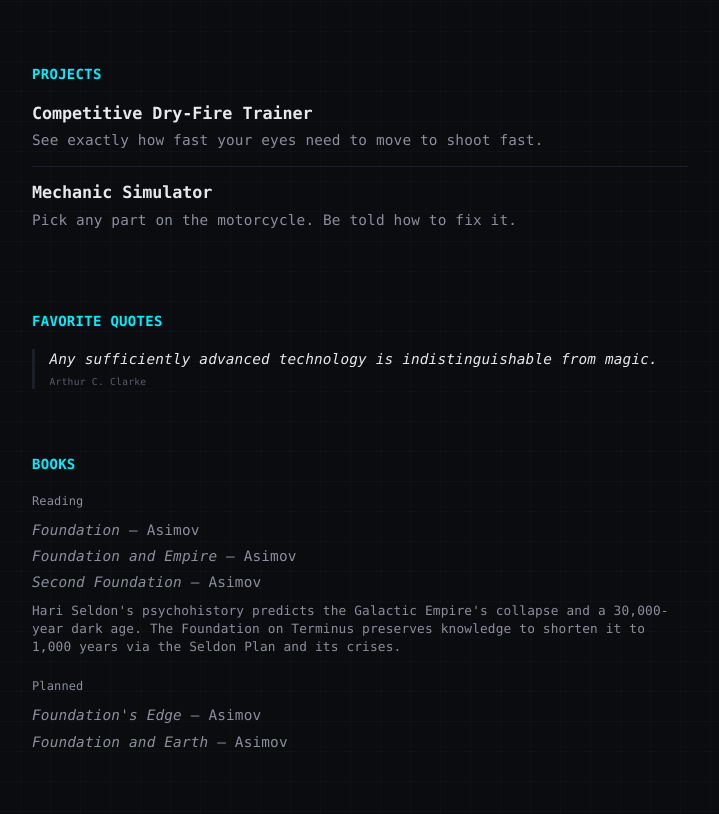
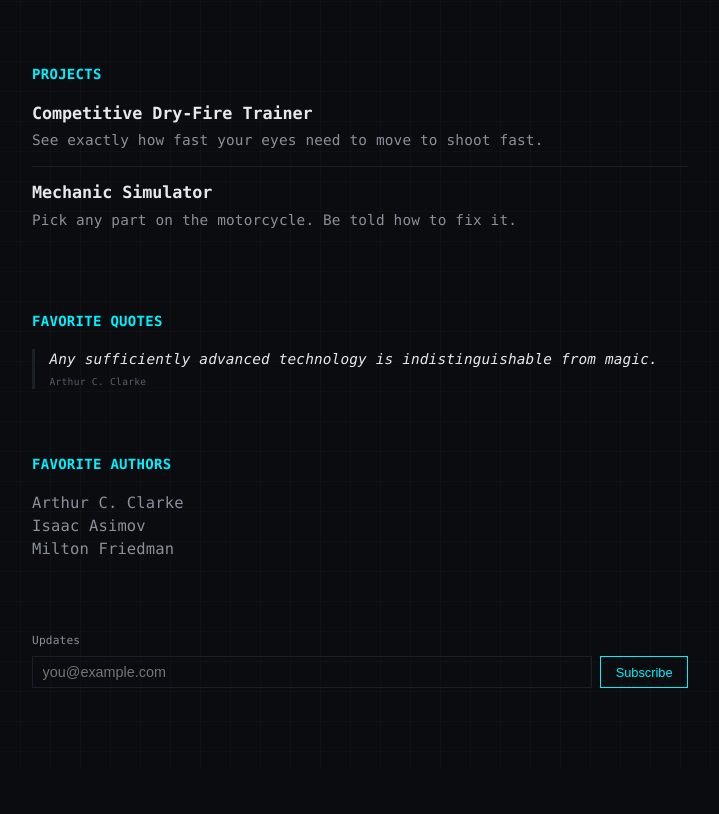
Before and after one commit to practicalbaseline/resume-site, a plain HTML site: page index.html in a window 1280 px wide. Shown: the part 119-933 px from the top of the page, without its empty margins (280-999 px from the left). After the commit the page ends 887 px from the top, so only its background shows below. Drawn offline with Linux system fonts and the light colour scheme.

Commit message:
Remove two fake blog posts (Writing section); replace Books section with Favorite Authors: Arthur C. Clarke, Isaac Asimov, Milton Friedman. Clean up meta description.

```diff
--- a/css/style.css
+++ b/css/style.css
@@ -133,37 +133,9 @@ h3 {
   letter-spacing: 0.03em;
 }
 
-/* Books + Writing */
-.books {
+/* Favorite Authors */
+.authors {
   margin-top: var(--gap);
-}
-
-.books-group {
-  margin-bottom: 1.35rem;
-}
-
-.books-group:last-child {
-  margin-bottom: 0;
-}
-
-.books-group .simple-list {
-  margin: 0;
-  padding: 0;
-  list-style: none;
-  color: var(--muted);
-  font-size: 0.9rem;
-  line-height: 1.5;
-}
-
-.books-group .simple-list li {
-  margin: 0.3rem 0;
-}
-
-.series-core {
-  font-size: 0.8rem;
-  color: var(--muted);
-  margin-top: 0.5rem;
-  line-height: 1.4;
 }
 
 /* shared simple primitives kept for reuse */
@@ -173,30 +145,9 @@ h3 {
   list-style: none;
 }
 
-/* Writing */
-.writing {
-  margin-top: var(--gap);
-}
-
-.writing .simple-list {
-  margin: 0;
-  padding: 0;
-  list-style: none;
+.simple-list li {
   color: var(--muted);
-  font-size: 0.9rem;
   line-height: 1.5;
-}
-
-.writing .simple-list li {
-  margin: 0.3rem 0;
-}
-
-/* date for writing */
-.writing .date {
-  font-size: 0.8em;
-  color: var(--faint);
-  margin-right: 0.5rem;
-  font-feature-settings: "tnum";
 }
 
 /* subscribe */
--- a/index.html
+++ b/index.html
@@ -3,7 +3,7 @@
 <head>
   <meta charset="UTF-8">
   <meta name="viewport" content="width=device-width, initial-scale=1.0">
-  <meta name="description" content="Jake Gray — projects, favorite quotes, blog postings, and books I am reading.">
+  <meta name="description" content="Jake Gray — projects, favorite quotes, and favorite authors.">
   <link rel="canonical" href="https://www.itsjakegray.com/">
   <title>Jake Gray</title>
   <link rel="stylesheet" href="css/style.css">
@@ -37,39 +37,18 @@
     </blockquote>
   </section>
 
-  <!-- 3. Books (reading + plan to read) -->
-  <section class="books">
-    <h2>Books</h2>
+  <!-- 3. Favorite Authors -->
+  <section class="authors">
+    <h2>Favorite Authors</h2>
 
-    <div class="books-group">
-      <h3>Reading</h3>
-      <ul class="simple-list">
-        <li><em>Foundation</em> — Asimov</li>
-        <li><em>Foundation and Empire</em> — Asimov</li>
-        <li><em>Second Foundation</em> — Asimov</li>
-      </ul>
-      <p class="series-core">Hari Seldon's psychohistory predicts the Galactic Empire's collapse and a 30,000-year dark age. The Foundation on Terminus preserves knowledge to shorten it to 1,000 years via the Seldon Plan and its crises.</p>
-    </div>
-
-    <div class="books-group">
-      <h3>Planned</h3>
-      <ul class="simple-list">
-        <li><em>Foundation's Edge</em> — Asimov</li>
-        <li><em>Foundation and Earth</em> — Asimov</li>
-      </ul>
-    </div>
-  </section>
-
-  <!-- 4. Writing (blog posts section; historical titles recovered from pre-removal git state; minimal to preserve signal-not-noise) -->
-  <section class="writing">
-    <h2>Writing</h2>
     <ul class="simple-list">
-      <li><span class="date">2026</span> Token Management: Best Practices for LLM Applications</li>
-      <li><span class="date">2026</span> Where "Tokens" Came From: Asimov to Attention Mechanisms</li>
+      <li>Arthur C. Clarke</li>
+      <li>Isaac Asimov</li>
+      <li>Milton Friedman</li>
     </ul>
   </section>
 
-  <!-- Light subscribe (secondary, after the signal; supports blog updates) -->
+  <!-- Light subscribe (secondary, after the signal) -->
   <section class="subscribe">
     <form
       action="https://buttondown.com/api/emails/embed-subscribe/jakeg95"
```
